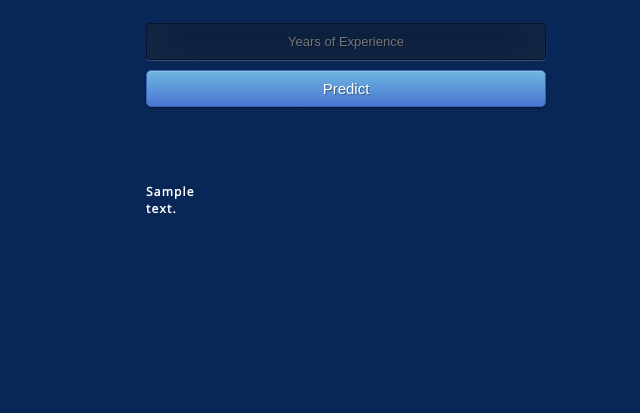
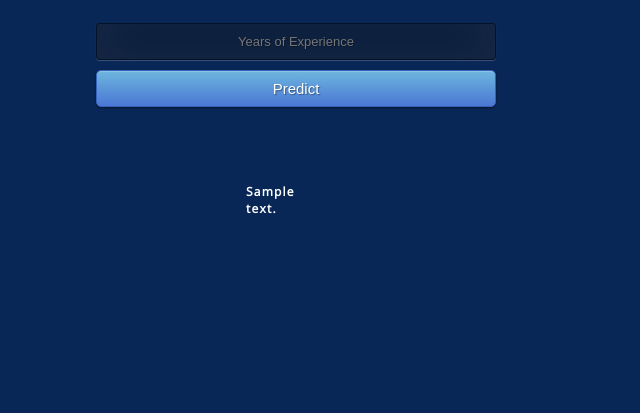
Before and after one commit to RaviPandey5/salaryml, a Flask app: template templates/index.html in a window 1280 px wide. Shown: the part 59-472 px from the top of the page, without its empty margins (462-1102 px from the left). Run offline with Flask 3, Linux system fonts and the light colour scheme; the template is opened without the code that fills it: most values are stand-ins (such as "Sample title", 1, 10 or a date in 2020); parts of the project's set-up code (start-up, migrations or seed data) failed here and were passed over.

Commit message:
Update index.html

```diff
--- a/templates/index.html
+++ b/templates/index.html
@@ -26,14 +26,14 @@
 
      <!-- Main Input For Receiving Query to our ML -->
     <form action="{{ url_for('predict')}}"method="post" style="align-items: center">
-    	<input type="text" name="YearsExperience" placeholder="Years of Experience" required="required" style="text-align: center; margin-left: 600px" />
+    	<input type="text" name="YearsExperience" placeholder="Years of Experience" required="required" style="text-align: center; margin-left: 550px" />
 
-        <button type="submit" class="btn btn-primary btn-block btn-large" style="text-align: center; margin-left: 600px">Predict</button>
+        <button type="submit" class="btn btn-primary btn-block btn-large" style="text-align: center; margin-left: 550px">Predict</button>
     </form>
 
    <br>
    <br>
-   <h6 style="text-align: center; margin-left: 600px">{{ prediction_text }}</h6>
+   <h6 style=" margin-left: 700px">{{ prediction_text }}</h6>
 
  </div>
 
```
